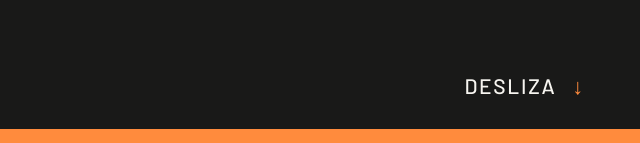
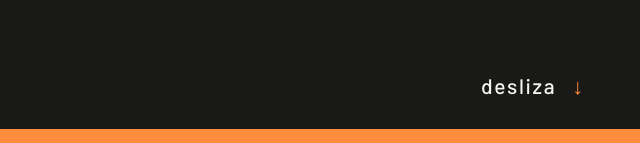
Before and after one commit to pabloignaciofigueroa/parriyeyo, a plain HTML site: page index.html in a window 1280 px wide. Shown: the part 652-795 px from the top of the page, 0-640 px from the left. Drawn offline with Linux system fonts and the light colour scheme; grey boxes are pictures that could not be loaded.

Commit message:
Use lowercase sans scroll cue

```diff
--- a/index.html
+++ b/index.html
@@ -14,7 +14,7 @@
 <header class="site-header"><a href="#inicio" class="brand" aria-label="Parriyeyo, inicio"><img src="assets/marca/imagotipo-horizontal.svg" alt="Parriyeyo" width="210" height="50"></a><button class="menu-toggle" aria-expanded="false" aria-controls="navigation">Menú <span aria-hidden="true">＋</span></button><nav id="navigation" aria-label="Navegación principal"><a class="button button-small" href="#cotizar">Armemos tu evento <span aria-hidden="true">↗</span></a></nav></header>
 <main id="contenido">
 <section class="hero" id="inicio" aria-labelledby="hero-title">
-<div class="hero-copy"><h1 id="hero-title"><span class="hero-opening">PRENDAMOS</span><br><em>LA PARRILLA</em></h1><p class="hero-description">Tú pones el lugar.<br>Nosotros, el fuego, la comida<br>y todo para disfrutar.</p><div class="hero-actions"><a class="button" href="#cotizar">Cotiza tu evento <span aria-hidden="true">↗</span></a><button class="text-button" data-video="experiencia" data-title="Una junta con Parriyeyo">Ver la experiencia <span aria-hidden="true">▷</span></button></div><div class="hero-foot"><a href="#cocina" aria-label="Bajar a nuestra cocina">DESLIZA <span aria-hidden="true">↓</span></a></div></div>
+<div class="hero-copy"><h1 id="hero-title"><span class="hero-opening">PRENDAMOS</span><br><em>LA PARRILLA</em></h1><p class="hero-description">Tú pones el lugar.<br>Nosotros, el fuego, la comida<br>y todo para disfrutar.</p><div class="hero-actions"><a class="button" href="#cotizar">Cotiza tu evento <span aria-hidden="true">↗</span></a><button class="text-button" data-video="experiencia" data-title="Una junta con Parriyeyo">Ver la experiencia <span aria-hidden="true">▷</span></button></div><div class="hero-foot"><a href="#cocina" aria-label="Bajar a nuestra cocina">desliza <span aria-hidden="true">↓</span></a></div></div>
 <div class="hero-visual"><div class="hero-film"><video id="hero-video" class="ambient" muted loop playsinline preload="none" poster="assets/editorial/parrilla.webp" aria-label="Preparaciones de Parriyeyo: fuego, cortes, bocados y Diego sirviendo" data-src="assets/video/la-junta.mp4"></video></div><div class="hero-stills"><figure><img src="assets/editorial/malaya.webp" alt="Malaya a la pizza con tomate, queso y albahaca" width="720" height="1062" fetchpriority="high"></figure><figure><img src="assets/editorial/yeyo-gesto.webp" alt="Yeyo sonriendo, con una tabla de bocados y su gesto de aprobación" width="1216" height="1536"></figure></div><a class="round-seal" href="#experiencia" aria-label="Conoce el catering integral">TÚ DISFRUTA.<br><strong>NOSOTROS<br>COCINAMOS.</strong><span aria-hidden="true">↗</span></a></div>
 </section>
 <div class="ticker" aria-label="Fuego, buena comida y buena compañía"><div class="ticker-track" aria-hidden="true"><span>FUEGO REAL</span><i>✳</i><span>BUENA COMIDA</span><i>✳</i><span>MEJOR COMPAÑÍA</span><i>✳</i><span>FUEGO REAL</span><i>✳</i><span>BUENA COMIDA</span><i>✳</i><span>MEJOR COMPAÑÍA</span><i>✳</i></div></div>
```
